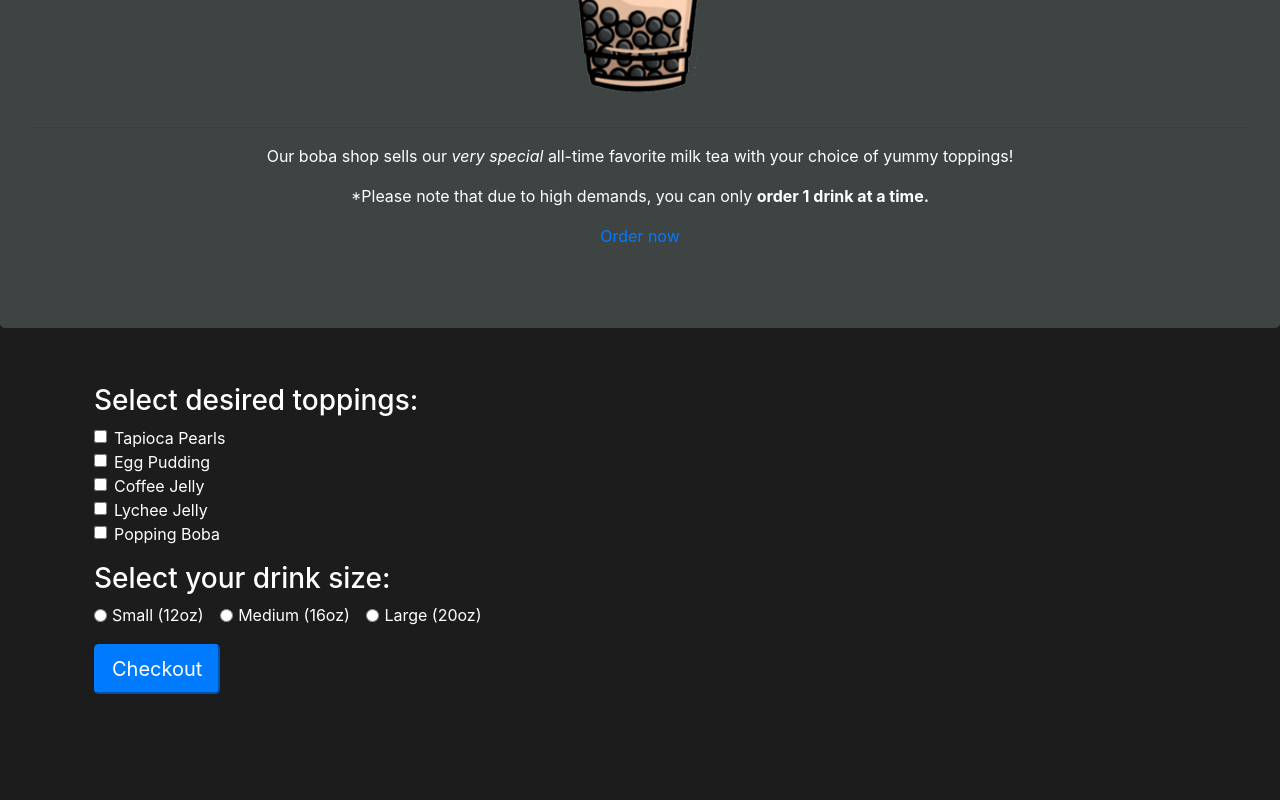
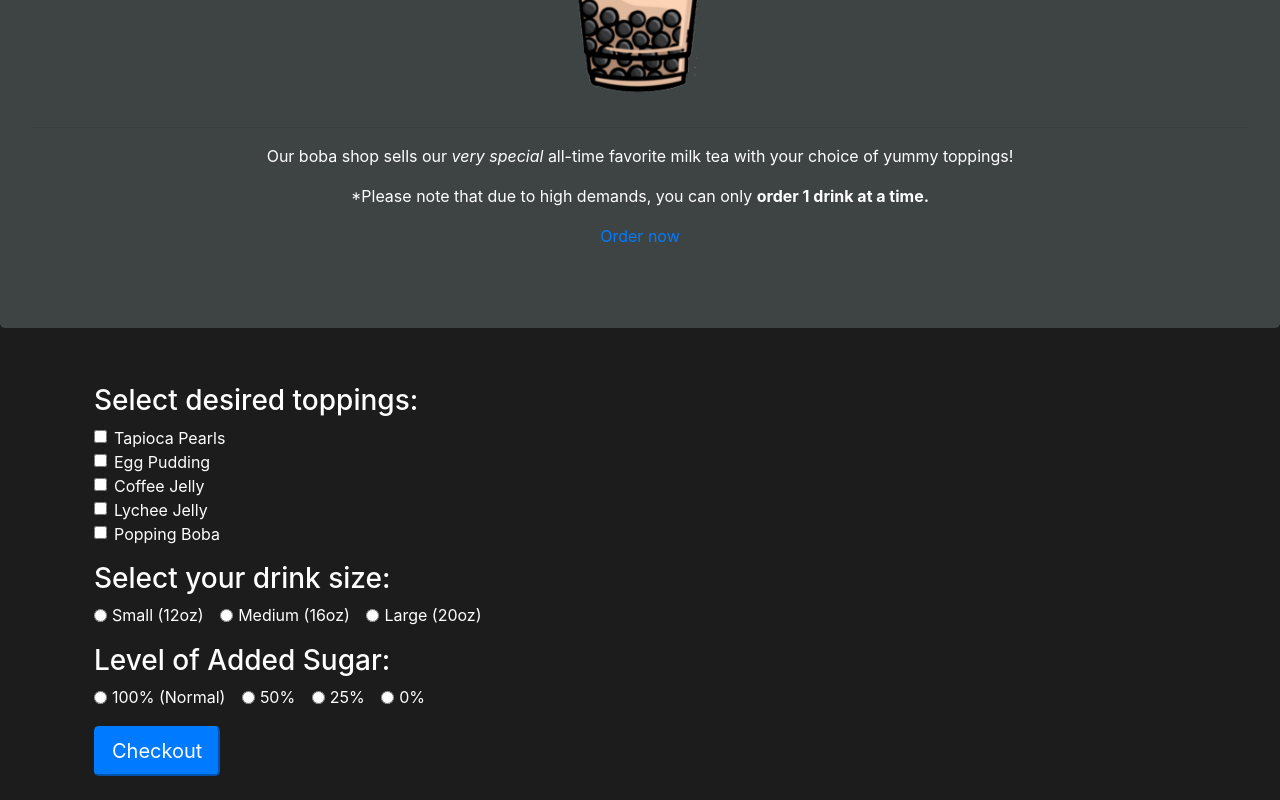
Before and after one commit to ayohana/boba-shop, a plain HTML site: page index.html in a window 1280 px wide. Shown: the part 376-1176 px from the top of the page. Before the commit the page ends 1094 px from the top, so only its background shows below. Drawn offline with Linux system fonts and the light colour scheme.

Commit message:
Add Sugar Level Options to index.html

```diff
--- a/index.html
+++ b/index.html
@@ -22,7 +22,7 @@
     <!-- Form for Drink Order -->
     <div class="container p-4">
       <form id="drinkOrder">
-        <!-- Section of Topping Options -->
+        <!-- Topping Options -->
         <div class="form-group">
           <h3>Select desired toppings:</h3>
           <div class="form-check">
@@ -57,7 +57,7 @@
           </div>
         </div>
 
-        <!-- Section of Size Options -->
+        <!-- Size Options -->
         <div class="form-group">
           <h3>Select your drink size:</h3>
           <div class="form-check form-check-inline">
@@ -71,6 +71,27 @@
           <div class="form-check form-check-inline">
             <input class="form-check-input" type="radio" name="sizeOptions" id="radioLarge" value="Large">
             <label class="form-check-label" for="radioLarge">Large (20oz)</label>
+          </div>
+        </div>
+
+        <!-- Sugar Level Options -->
+        <div class="form-group">
+          <h3>Level of Added Sugar:</h3>
+          <div class="form-check form-check-inline">
+            <input class="form-check-input" type="radio" name="sugarLevel" id="radio100" value="100%">
+            <label class="form-check-label" for="radio100">100% (Normal)</label>
+          </div>
+          <div class="form-check form-check-inline">
+            <input class="form-check-input" type="radio" name="sugarLevel" id="radio50" value="50%">
+            <label class="form-check-label" for="radio50">50%</label>
+          </div>
+          <div class="form-check form-check-inline">
+            <input class="form-check-input" type="radio" name="sugarLevel" id="radio25" value="25%" required>
+            <label class="form-check-label" for="radio25">25%</label>
+          </div>
+          <div class="form-check form-check-inline">
+            <input class="form-check-input" type="radio" name="sugarLevel" id="radio0" value="NO" required>
+            <label class="form-check-label" for="radio0">0%</label>
           </div>
         </div>
 
```
